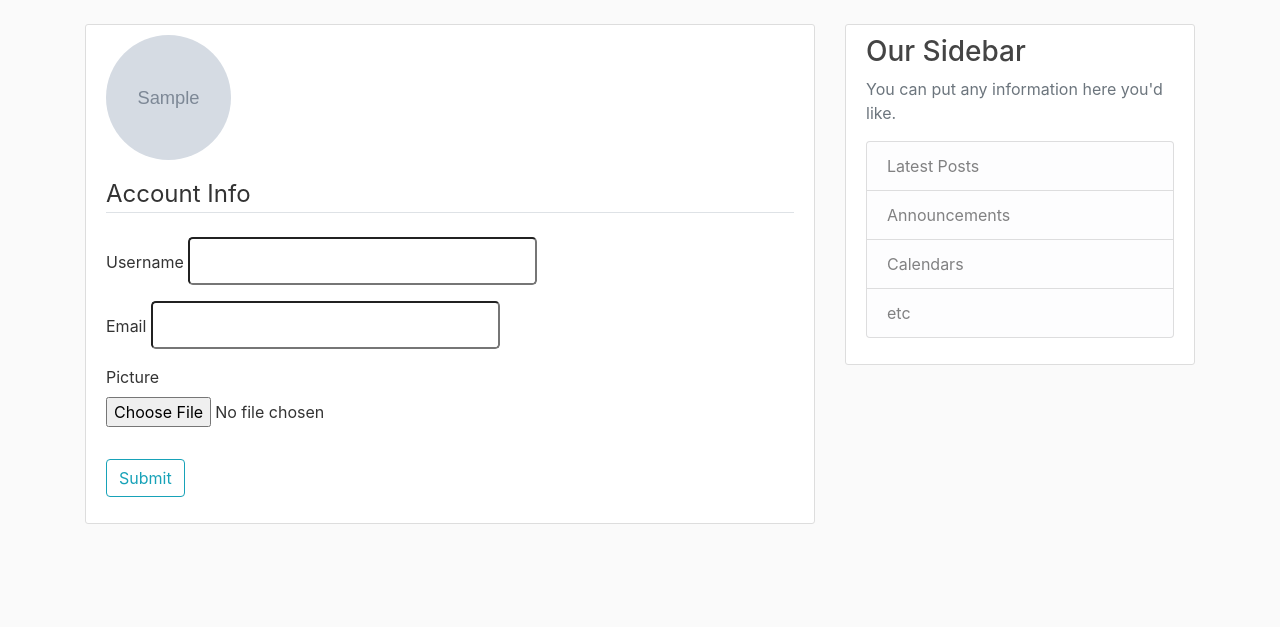
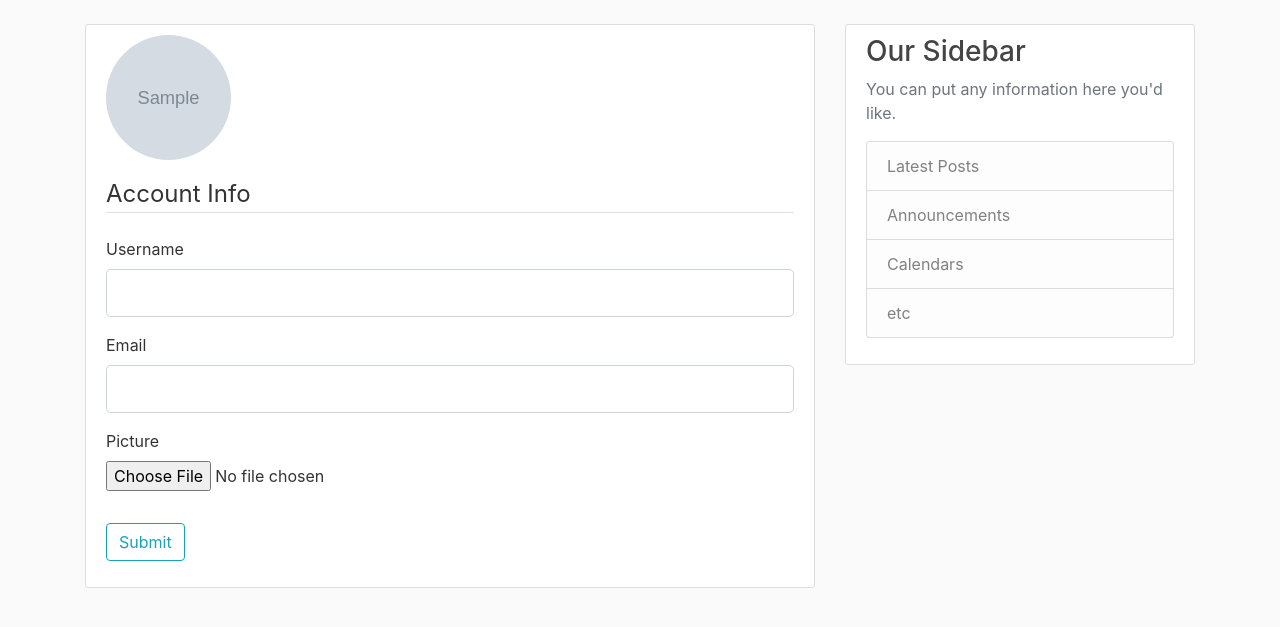
Before and after one commit to ajaynimmala-dev/FLASK_PROJECT1, a Python web app: template app/templates/account.html in a window 1280 px wide. Shown: the part 56-683 px from the top of the page. Run offline with Jinja, Linux system fonts and the light colour scheme; the template is opened without the code that fills it: most values are stand-ins (such as "Sample title", 1, 10 or a date in 2020); grey boxes marked "Sample" are stand-in pictures; form fields are guessed from the names that the template uses.

```diff
--- a/app/templates/account.html
+++ b/app/templates/account.html
@@ -1,4 +1,4 @@
-{% extends 'layout.html' %}
+{% extends "layout.html" %}
 {% block content %}
     <div class="content-section">
       <div class="media">
@@ -8,21 +8,22 @@
           <p class="text-secondary">{{ current_user.email }}</p>
         </div>
       </div>
-        <form action="" method="POST" enctype="multipart/form-data">
+        <form method="POST" action="" enctype="multipart/form-data">
             {{ form.hidden_tag() }}
             <fieldset class="form-group">
                 <legend class="border-bottom mb-4">Account Info</legend>
                 <div class="form-group">
                     {{ form.username.label(class="form-control-label") }}
+
                     {% if form.username.errors %}
                         {{ form.username(class="form-control form-control-lg is-invalid") }}
                         <div class="invalid-feedback">
                             {% for error in form.username.errors %}
                                 <span>{{ error }}</span>
-                                {% endfor %}`
+                            {% endfor %}
                         </div>
                     {% else %}
-                            {{ form.username(class="form-control-lg") }}
+                        {{ form.username(class="form-control form-control-lg") }}
                     {% endif %}
                 </div>
                 <div class="form-group">
@@ -35,7 +36,7 @@
                             {% endfor %}
                         </div>
                     {% else %}
-                            {{ form.email(class="form-control-lg") }}
+                        {{ form.email(class="form-control form-control-lg") }}
                     {% endif %}
                 </div>
                 <div class="form-group">
@@ -43,17 +44,14 @@
                     {{ form.picture(class="form-control-file") }}
                     {% if form.picture.errors %}
                         {% for error in form.picture.errors %}
-                        <span class="text-danger">{{ error }}</span>
-                     <br/>
+                            <span class="text-danger">{{ error }}</span></br>
                         {% endfor %}
-<!--                     <br/>-->
                     {% endif %}
                 </div>
             </fieldset>
             <div class="form-group">
                 {{ form.submit(class="btn btn-outline-info") }}
             </div>
-
         </form>
     </div>
 {% endblock content %}
```
Lines whose indentation alone changed are shown as unchanged.
